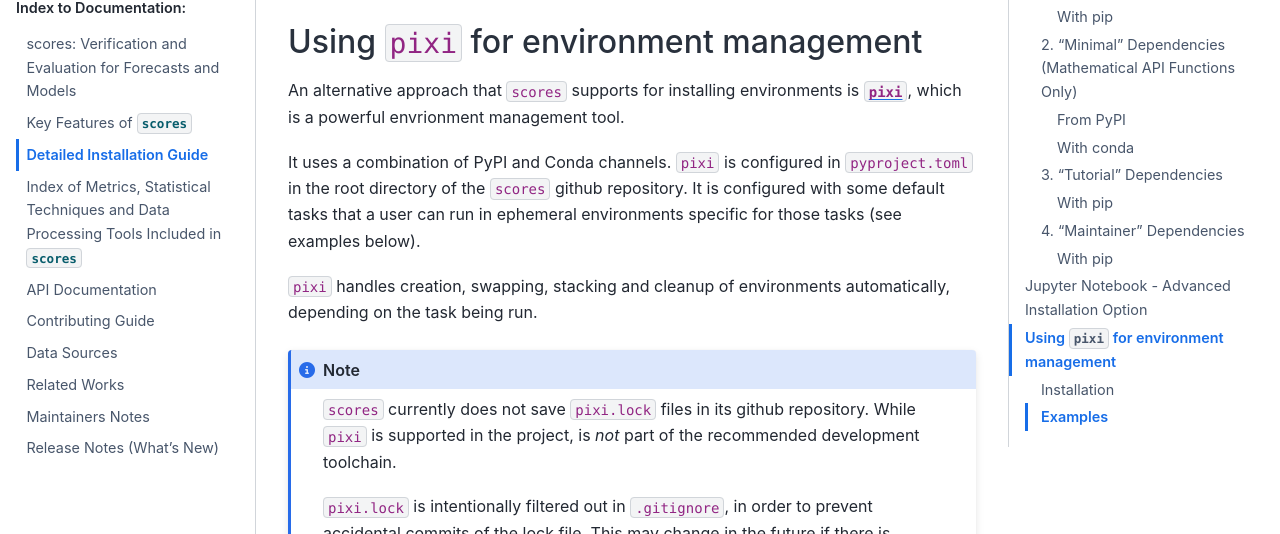
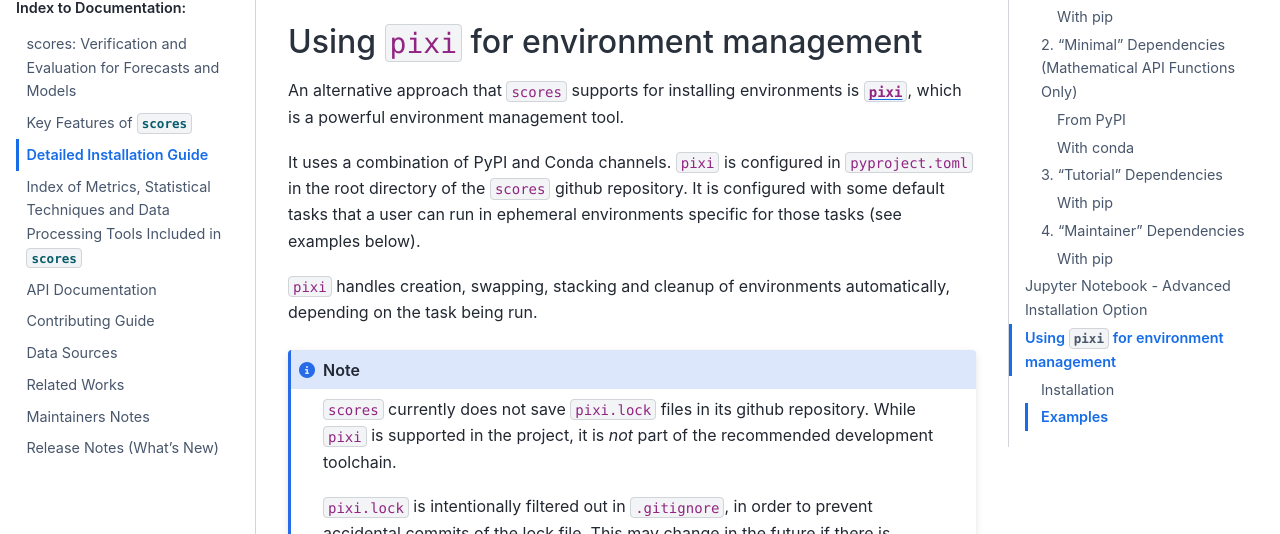
Before and after one commit to nci/scores, a Sphinx documentation site: the page built from docs/installation.md, in a window 1280 px wide and 900 px high, scrolled down 4002 px. Shown: the part 180-714 px from the top of the window. Built offline with Sphinx 7.4.7 and the Sphinx Book theme 1.1.4, drawn with Linux system fonts in a browser that asks for light colours; pages that are not in the unit, such as notebooks, are missing from menus.

Commit message:
[review] address review comments

````diff
--- a/docs/installation.md
+++ b/docs/installation.md
@@ -129,10 +129,10 @@ A sample command to register a new kernel is:
 ## Using `pixi` for environment management
 
 An alternative approach that `scores` supports for installing environments is [`pixi`](pixi.sh),
-which is a powerful envrionment management tool.
+which is a powerful environment management tool.
 
 It uses a combination of PyPI and Conda channels. `pixi` is configured in `pyproject.toml` in the
-root directory of the  `scores` github repository. It is configured with some default tasks that a
+root directory of the `scores` github repository. It is configured with some default tasks that a
 user can run in ephemeral environments specific for those tasks (see examples below).
 
 `pixi` handles creation, swapping, stacking and cleanup of environments automatically, depending on
@@ -140,7 +140,7 @@ the task being run.
 
 ```{note}
 `scores` currently does not save `pixi.lock` files in its github repository. While `pixi` is
-supported in the project, is *not* part of the recommended development toolchain.
+supported in the project, it is *not* part of the recommended development toolchain.
 
 `pixi.lock` is intentionally filtered out in `.gitignore`, in order to prevent accidental commits of
 the lock file. This may change in the future if there is sufficient adoption.
````
